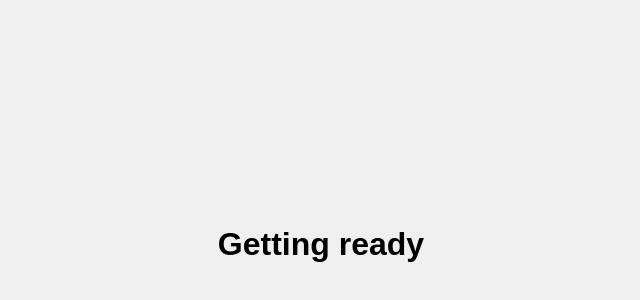
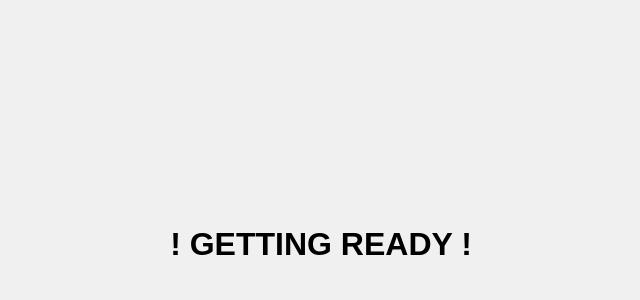
Before and after one commit to maaxbrennan/ideas.maxbrennan.co.uk, a plain HTML site: page index.html in a window 1280 px wide. Shown: the part 156-456 px from the top of the page, without its empty margins (319-959 px from the left). Drawn offline with Linux system fonts and the light colour scheme; a web font is replaced by a local one.

Commit message:
Update index.html

```diff
--- a/index.html
+++ b/index.html
@@ -35,7 +35,7 @@
 
     <div style="display:flex; justify-content:center; align-items:center;height:100vh;width:100vw;">
 
-        <h1>Getting ready</h1>
+        <h1>! GETTING READY !</h1>
 
     </div>
 
```
